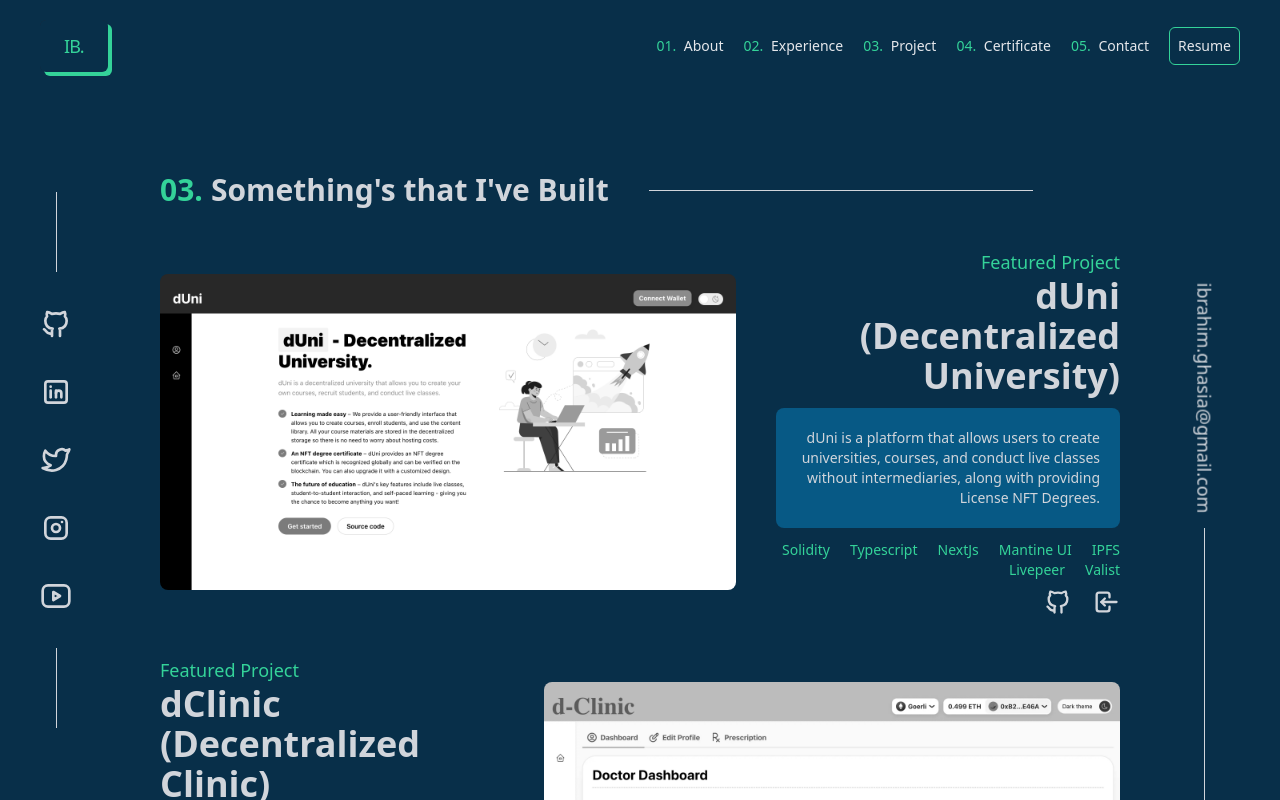
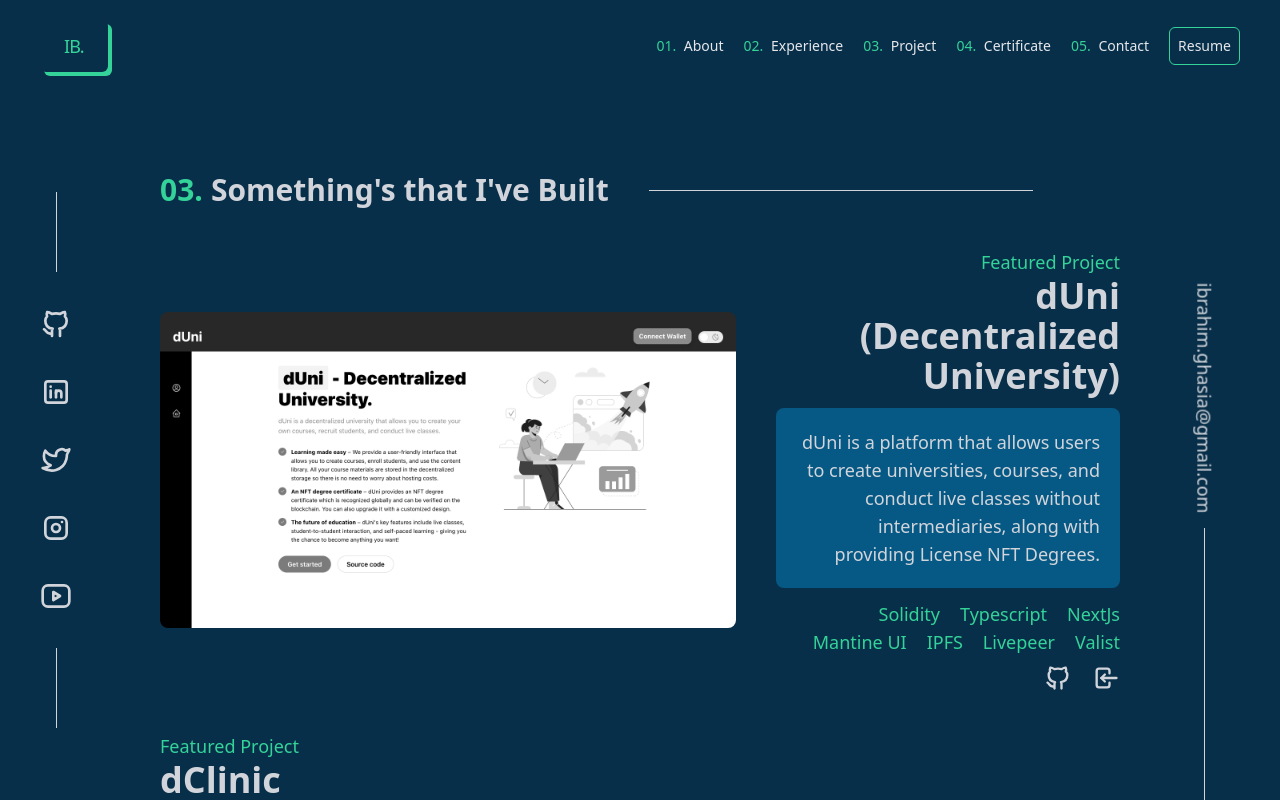
Before and after one commit to IbrahimGhasia/Ibrahim-Ghasia-Portfolio, a React (Vite) app: page /project in a window 1280 px wide. Shown: the top 800 px of the page. Built offline with nearby package versions, Linux system fonts and the light colour scheme.

Commit message:
Increase the font size

```diff
--- a/src/components/Header.jsx
+++ b/src/components/Header.jsx
@@ -27,7 +27,7 @@ export default function Header() {
 									<span className="text-emerald-400 mr-1">
 										{link.index}
 									</span>
-									{link.label}
+									<span>{link.label}</span>
 								</li>
 							</Link>
 						))}
--- a/src/components/Page/AboutMe.jsx
+++ b/src/components/Page/AboutMe.jsx
@@ -17,7 +17,7 @@ export default function AboutMe() {
 
 	return (
 		<PageTransition>
-			<div className="flex flex-col justify-center md:h-screen md:-mt-20 mt-20">
+			<div className="flex flex-col justify-center md:h-screen mt-20">
 				<div className="flex items-center">
 					<p className="text-gray-300 text-2xl md:text-3xl font-semibold">
 						<span className="text-emerald-400 mr-2">01.</span>About
@@ -28,7 +28,7 @@ export default function AboutMe() {
 
 				<div className="mt-10 grid md:grid-cols-2 gap-5">
 					<div>
-						<p className="text-sm md:text-md text-justify text-gray-300">
+						<p className="text-sm md:text-lg text-justify text-gray-300">
 							I am a passionate software developer with a diverse
 							skill set. I am interested in Blockchain and Web3
 							development, I also have a strong background in web
@@ -56,7 +56,7 @@ export default function AboutMe() {
 								{skills.map((skill, index) => (
 									<li
 										key={index}
-										className="flex items-center gap-2 text-gray-300 text-sm md:text-md"
+										className="flex items-center gap-2 text-gray-300 text-sm md:text-md cursor-pointer"
 									>
 										<img
 											src="right-arrow.svg"
--- a/src/components/ProjectCard.jsx
+++ b/src/components/ProjectCard.jsx
@@ -27,7 +27,7 @@ export default function ProjectCard({ project }) {
 				<h3 className="text-gray-300 text-xl md:text-4xl font-semibold">
 					{project.title}
 				</h3>
-				<p className="bg-sky-800 text-sm md:text-md rounded-lg p-5 mt-3 text-gray-300">
+				<p className="bg-sky-800 text-sm md:text-lg rounded-lg p-5 mt-3 text-gray-300">
 					{project.description}
 				</p>
 				<ul
@@ -36,7 +36,9 @@ export default function ProjectCard({ project }) {
 					}`}
 				>
 					{project.technologies.map((technology, index) => (
-						<li key={index}>{technology}</li>
+						<li key={index} className="md:text-lg cursor-pointer">
+							{technology}
+						</li>
 					))}
 				</ul>
 				<ul
```
